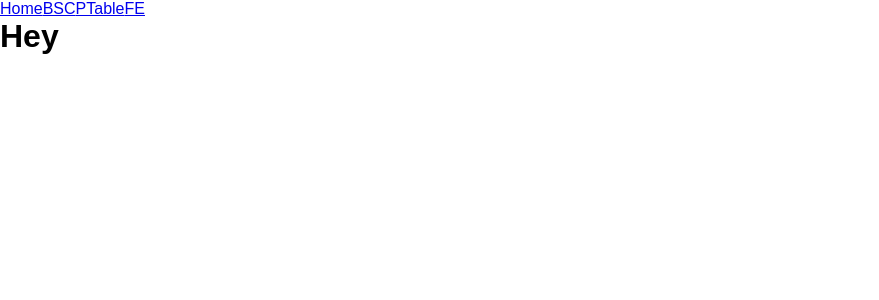
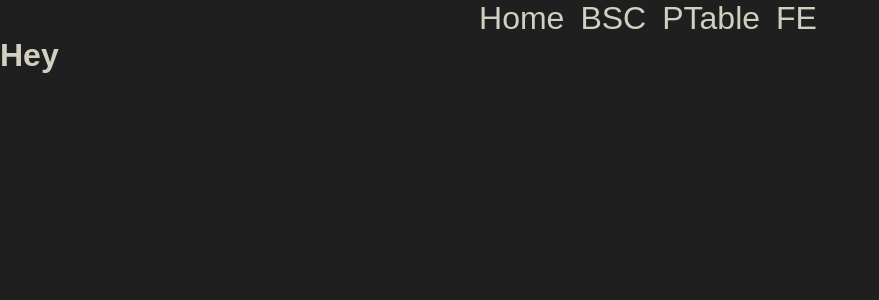
Before and after one commit to AlirezaKJ/alirezakj.com, a React (Vite) app: page / in a window 1280 px wide. Shown: the top 300 px of the page, without its empty margins (0-879 px from the left). Built offline with nearby package versions, Linux system fonts and the light colour scheme; a web font is replaced by a local one.

Commit message:
implementation by far

```diff
--- a/src/Nav.tsx
+++ b/src/Nav.tsx
@@ -1,9 +1,11 @@
 import { Link, Outlet } from "react-router"
+import './css/nav.css'
 
 const Nav = () => {
   return (
     <>
       <nav>
+        <div className="letterbar"></div>
         <Link to="/">Home</Link>
         <Link to="/BSC">BSC</Link>
         <Link to="https://ptable.alirezakj.com/">PTable</Link>
--- /dev/null
+++ b/src/css/nav.css
@@ -0,0 +1,10 @@
+nav {
+  width: 100%;
+  display: flex;
+  justify-content: center;
+  gap: 1rem;
+}
+
+nav a {
+  font-size: 2rem;
+}
--- a/src/index.css
+++ b/src/index.css
@@ -2,6 +2,9 @@
 
 :root {
   --ff: "Rethink Sans", sans-serif;
+  --bg: #1f1f1f;
+  --text: #d1cfc0;
+  --trans1: rgba(255, 255, 255, .1);
 }
 
 * {
@@ -9,3 +12,13 @@
   padding: 0px;
   font-family: var(--ff);
 }
+
+body {
+  background: var(--bg);
+  color: var(--text);
+}
+
+a {
+  color: inherit;
+  text-decoration: none;
+}
```
Also changed, not shown: src/Ptable.tsx (deleted).
